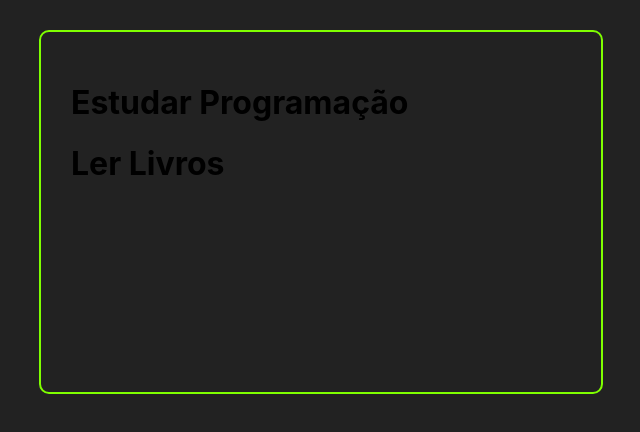
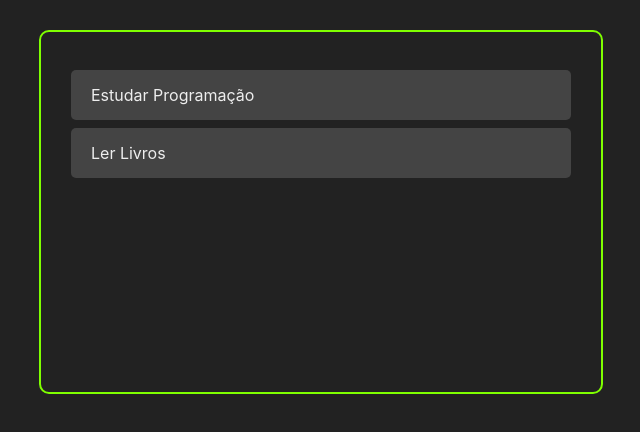
Before and after one commit to GuilhermeReckziegel/iniciando_react, a React (Create React App) app: page / in a window 1280 px wide. Shown: the top 432 px of the page, without its empty margins (319-959 px from the left). Built offline with nearby package versions, Linux system fonts and the light colour scheme; the HTML template or start-up script is replaced by a standard one.

Commit message:
atualizando versao

```diff
--- /dev/null
+++ b/src/components/itemTask.css
@@ -0,0 +1,10 @@
+.task-container{
+    background-color: #444;
+    margin: 8px 0;
+    padding: 15px 20px;
+    display: flex;
+    border-radius: 5px;
+    justify-content: space-between;
+    color: #eee;
+    align-items: center;
+}
--- a/src/components/itemTask.js
+++ b/src/components/itemTask.jsx
@@ -1,7 +1,8 @@
 import React from 'react';
+import "./itemTask.css";
 
 const item_task = ({item_task}) => {
-    return <h1>{item_task.title}</h1>;
+    return <div className="task-container">{item_task.title}</div>;
 };
 
 export default item_task;
```
Also changed, not shown: src/components/AddTask.jsx (added, +9 -0 lines), src/App.jsx (renamed from src/App.js), src/components/Tasks.jsx (renamed from src/components/Tasks.js).
